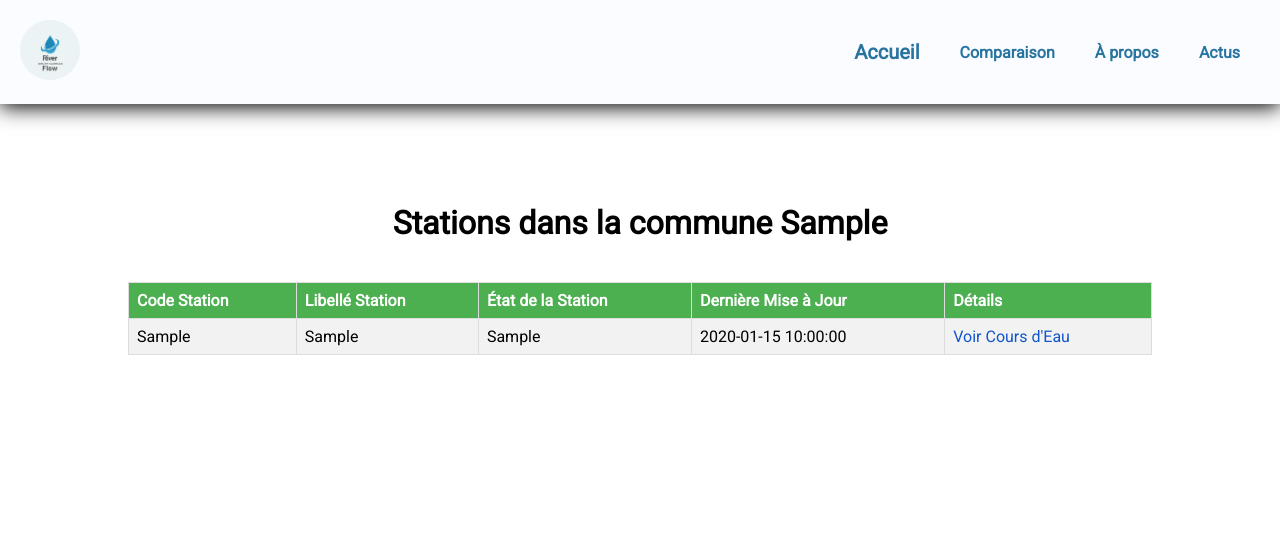
After one commit to adel016/S2-SAE, a Flask app: template templates/stations.html in a window 1280 px wide. The commit adds this page. Shown: the top 554 px of the page. Run offline with Flask 3, Linux system fonts and the light colour scheme; the template is opened without the code that fills it: most values are stand-ins (such as "Sample title", 1, 10 or a date in 2020).

Commit message:
update
ajout de la template station + css et ajout de la table station

```diff
--- a/controller.py
+++ b/controller.py
@@ -57,6 +57,25 @@ def view_departement_details(code_departement):
         abort(404, description="Departement not found")
 
 
+@app.route('/commune/<code_commune>/stations')
+def stations_par_commune(code_commune):
+    db = get_db()
+    try:
+        cur = db.execute('''
+            SELECT code_station, libelle_station, etat_station, date_maj_station, uri_cours_eau
+            FROM stations
+            WHERE code_commune = ?
+        ''', (code_commune,))
+        stations = cur.fetchall()
+    except sqlite3.Error as e:
+        db.close()
+        abort(500, description=f"Database error: {e}")
+
+    db.close()
+    if not stations:
+        abort(404, description="No stations found for this commune")
+
+    return render_template('stations.html', stations=stations, libelle_commune='Nom de la commune')
 
 
 if __name__ == '__main__':
--- /dev/null
+++ b/static/stations.css
@@ -0,0 +1,130 @@
+@import url('https://fonts.googleapis.com/css2?family=Roboto&display=swap');
+
+
+*{
+    padding: 0;
+    margin: 0;
+    text-decoration: none;
+    list-style: none;
+    box-sizing: none;
+}
+
+
+body{
+    font-family: 'Roboto', sans-serif;
+    height: 160vh;
+}
+
+
+.section1{
+    padding: 40px 80px;
+}
+
+.section2 {
+    margin: 40px 0;
+}
+
+/* Bouton */
+.btn {
+    cursor: pointer;
+    padding: 12px;
+    border-radius: 4px;
+    border: 1px solid #fff;
+    color: #000;
+    background-color: #fff;
+    transition: 0.3s;
+    text-align: center;
+    font-weight: 600;
+}
+
+.btn:hover{
+    color: #fff;
+    background-color: #00ddff;
+}
+
+#header{
+    display: flex;
+    align-items: center;
+    justify-content: space-between;
+    background-color: rgb(250, 252, 255);
+    padding: 20px;
+    box-shadow: 0 3px 20px ;
+    box-shadow: rgba(0, 0, 0, 0.3);
+    z-index: 999;
+    position: sticky;
+    top: 0;
+    left: 0;
+}
+
+#navbar{
+    display: flex;
+    align-items: center;
+    justify-content: space-between;
+}
+
+#navbar li{
+    padding: 0 20px;
+    font-size: 16px;
+    transition: 0.3s;
+}
+
+#navbar li:hover{
+    transform: scale(1.2);
+}
+
+#navbar li a {
+    color: #2774a0;
+    font-size: 16px;
+    font-weight: 600;
+}
+
+#header img{
+    width: 60px;
+    border-radius: 50px;
+}
+
+#header .acceuil {
+    font-size: 20px;
+}
+
+/* Tableau section */
+
+
+#display_stations {
+    text-align: center; /* Centre le contenu du bloc */
+    width: 100%; /* Utilise toute la largeur de la section pour le centrage */
+}
+
+h1 {
+    margin-top: 100px;
+    margin-bottom: 40px;
+    font-size: 2rem;
+}
+
+table {
+    margin: 0 auto; /* Centrage du tableau */
+    width: 80%; /* Adjust the width as needed */
+    border-collapse: collapse;
+}
+th, td {
+    border: 1px solid #ddd; /* Bordure légère pour les cellules */
+    padding: 8px;
+    text-align: left;
+}
+th {
+    background-color: #4CAF50; /* Couleur de fond des en-têtes */
+    color: white;
+}
+tr:nth-child(even) {
+    background-color: #f2f2f2; /* Alternance de couleur pour les lignes */
+}
+tr:hover {
+    background-color: #ddd; /* Effet au survol pour les lignes */
+}
+a {
+    color: #1155CC; /* Couleur des liens */
+    text-decoration: none; /* Pas de soulignement */
+}
+a:hover {
+    text-decoration: underline; /* Soulignement au survol */
+}
--- a/templates/communes.html
+++ b/templates/communes.html
@@ -30,7 +30,7 @@
             {% for commune in communes %}
             <tr>
                 <td>{{ commune.libelle_commune }}</td>
-                <td><a href="#">Voir détails</a></td>
+                <td><a href="{{ url_for('stations_par_commune', code_commune=commune.code_commune) }}">Voir détails</a></td>
             </tr>
             {% endfor %}
         </tbody>
--- /dev/null
+++ b/templates/stations.html
@@ -0,0 +1,43 @@
+{% extends 'base.html' %}
+
+{% block head %}
+<link rel="stylesheet" href="{{ url_for('static', filename='stations.css')}}">
+{% endblock %}
+
+{% block body %}
+
+<section id="header">
+    <a href="#"><img src="/static/img/logo.png"></a>
+    <div>
+        <ul id="navbar">
+            <li><a href="#" class="acceuil">Accueil</a></li>
+            <li><a href="#">Comparaison</a></li>
+            <li><a href="#">À propos</a></li>
+            <li><a href="#">Actus</a></li>
+        </ul>
+    </div>
+</section>
+
+<section id="display_stations">
+    <h1>Stations dans la commune {{ libelle_commune }}</h1>
+    <table border="1">
+        <tr>
+            <th>Code Station</th>
+            <th>Libellé Station</th>
+            <th>État de la Station</th>
+            <th>Dernière Mise à Jour</th>
+            <th>Détails</th>
+        </tr>
+        {% for station in stations %}
+        <tr>
+            <td>{{ station.code_station }}</td>
+            <td>{{ station.libelle_station }}</td>
+            <td>{{ station.etat_station }}</td>
+            <td>{{ station.date_maj_station }}</td>
+            <td><a href="{{ station.uri_cours_eau }}" target="_blank">Voir Cours d'Eau</a></td>
+        </tr>
+        {% endfor %}
+    </table>
+</section>
+
+{% endblock %}
```
Also changed, not shown: model_s.py (+36 -26 lines).
